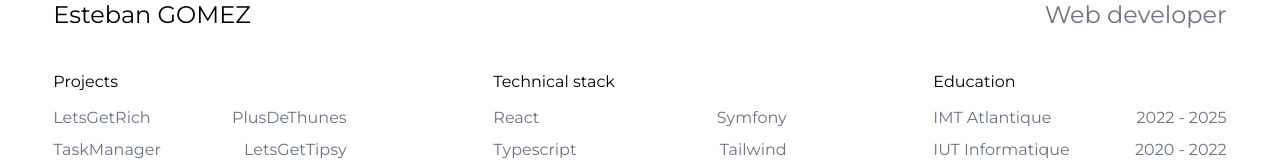
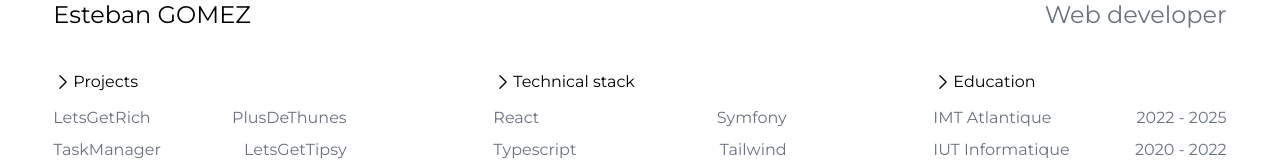
Before and after one commit to EstebanzG/estebang, a React (Create React App) app: page / in a window 1280 px wide. Shown: the part 504-665 px from the top of the page. Built offline with nearby package versions, Linux system fonts and the light colour scheme; the HTML template or start-up script is replaced by a standard one.

Commit message:
[ADD] hover animation on title

```diff
--- a/src/App.tsx
+++ b/src/App.tsx
@@ -4,7 +4,7 @@ import Home from "./pages/home/Home";
 import './common/i18n'
 
 function App() {
-  return (
+    return (
       <Router>
         <Routes>
           <Route path="" element={ <Home />} />
--- a/src/pages/home/Home.tsx
+++ b/src/pages/home/Home.tsx
@@ -12,7 +12,7 @@ function Home() {
     return (
         <div className={"h-screen flex flex-col items-end justify-between md:items-center"}>
             <header className={"w-11/12 mt-8 mb-6"}>
-                <img src={estebanImage} className={'object-cover w-full h-96 mb-4 md:h-auto'} alt={'Esteban'}/>
+                <img src={estebanImage} className={'object-cover w-full h-96 mb-4 md:h-auto'} alt={'Esteban in Time Square at New-York'}/>
                 <div className={"flex flex-col md:flex-row md:justify-between"}>
                     <h1 className={"font-montserrat text-2xl text-black"}>Esteban GOMEZ</h1>
                     <h2 className={"font-montserrat text-2xl text-gray-500"}>{t('homepage_title_job_name')}</h2>
--- a/src/pages/home/components/Projects.tsx
+++ b/src/pages/home/components/Projects.tsx
@@ -6,7 +6,14 @@ function Projects() {
 
     return (
     <div className={"w-10/12 md:w-3/12"}>
-        <h3 className={"font-montserrat mb-3"}>{t('homepage_title_projects')}</h3>
+        <h3 className={"font-montserrat mb-3 w-fit group flex items-center"}>
+            <svg xmlns="http://www.w3.org/2000/svg" fill="none" viewBox="0 0 24 24" strokeWidth={1.5} stroke="currentColor" className="w-5 h-5">
+                <path strokeLinecap="round" strokeLinejoin="round" d="M8.25 4.5l7.5 7.5-7.5 7.5" />
+            </svg>
+            <span className={"bg-left-bottom bg-gradient-to-r from-black to-black bg-[length:0%_1px] bg-no-repeat group-hover:bg-[length:100%_1px] transition-all duration-500 ease-out"}>
+                {t('homepage_title_projects')}
+            </span>
+        </h3>
         <div>
             <div className={"flex justify-between mb-2"}>
                 <h4 className={"font-montserrat text-gray-500"}>LetsGetRich</h4>
--- a/src/pages/home/components/Stack.tsx
+++ b/src/pages/home/components/Stack.tsx
@@ -7,7 +7,14 @@ function Stack() {
 
     return (
     <div className={"w-10/12 mt-3 md:w-3/12 md:mt-0"}>
-        <h3 className={"font-montserrat mb-3"}>{t('homepage_title_technical_stack')}</h3>
+        <h3 className={"font-montserrat mb-3 w-fit group flex items-center"}>
+            <svg xmlns="http://www.w3.org/2000/svg" fill="none" viewBox="0 0 24 24" strokeWidth={1.5} stroke="currentColor" className="w-5 h-5">
+                <path strokeLinecap="round" strokeLinejoin="round" d="M8.25 4.5l7.5 7.5-7.5 7.5" />
+            </svg>
+            <span className={"bg-left-bottom bg-gradient-to-r from-black to-black bg-[length:0%_1px] bg-no-repeat group-hover:bg-[length:100%_1px] transition-all duration-500 ease-out"}>
+                {t('homepage_title_technical_stack')}
+            </span>
+        </h3>
         <div>
             <div className={"flex justify-between mb-2"}>
                 <h4 className={"font-montserrat text-gray-500"}>React</h4>
--- a/src/pages/home/components/Studies.tsx
+++ b/src/pages/home/components/Studies.tsx
@@ -7,7 +7,14 @@ function Studies() {
 
     return (
         <div className={"w-10/12 mt-3 md:w-3/12 md:mt-0"}>
-            <h3 className={"font-montserrat mb-3"}>{t('homepage_title_education')}</h3>
+            <h3 className={"font-montserrat mb-3 w-fit group flex items-center"}>
+                <svg xmlns="http://www.w3.org/2000/svg" fill="none" viewBox="0 0 24 24" strokeWidth={1.5} stroke="currentColor" className="w-5 h-5">
+                    <path strokeLinecap="round" strokeLinejoin="round" d="M8.25 4.5l7.5 7.5-7.5 7.5" />
+                </svg>
+                <span className={"bg-left-bottom bg-gradient-to-r from-black to-black bg-[length:0%_1px] bg-no-repeat group-hover:bg-[length:100%_1px] transition-all duration-500 ease-out"}>
+                    {t('homepage_title_education')}
+                </span>
+            </h3>
             <div>
                 <div className={"flex justify-between mb-2"}>
                     <h4 className={"font-montserrat text-gray-500"}>IMT Atlantique</h4>
```
